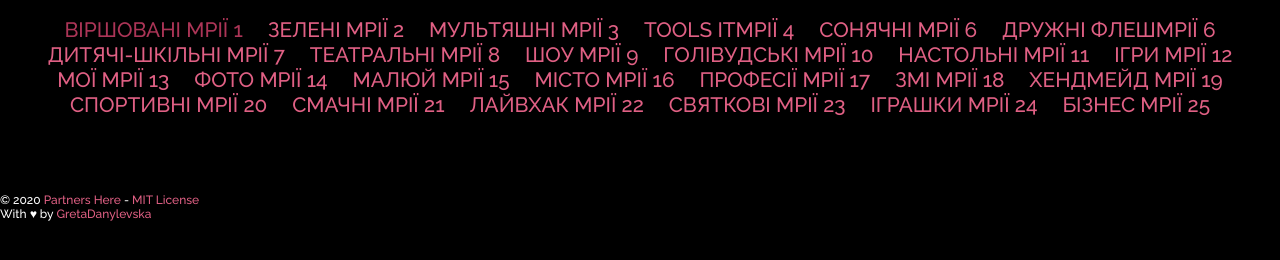
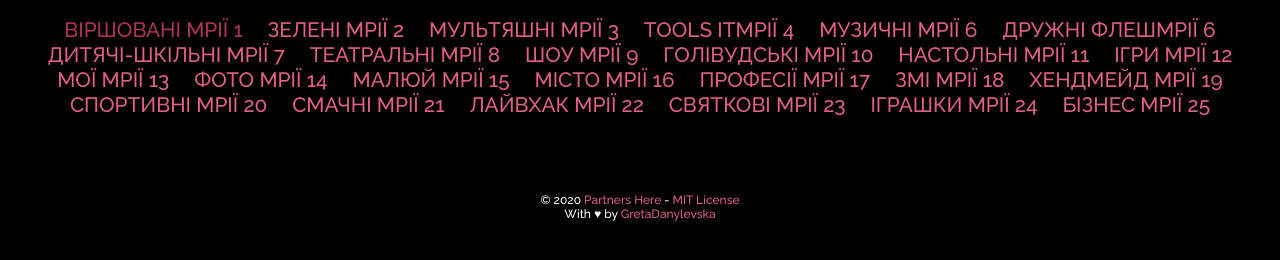
Before and after one commit to DInnaD/DrawingDreams, a plain HTML site: page index.html in a window 1280 px wide. Shown: the part 140-400 px from the top of the page. Drawn offline with nearby package versions, Linux system fonts and the light colour scheme.

Commit message:
Update index.html

```diff
--- a/index.html
+++ b/index.html
@@ -37,7 +37,7 @@
                 <a href="index2.html">Зелені Мрії 2</a>
                 <a href="index3.html">Мультяшні Мрії 3</a>
                 <a href="index4.html">Tools ІТМрії 4</a>
-                <a href="index5.html">Сонячні Мрії 6</a>
+                <a href="index5.html">Музичні Мрії 6</a>
                 <a href="index6.html">Дружні ФлешМрії 6</a>
                 <a href="index7.html">Дитячі-Шкільні Мрії 7</a>
                 <a href="index8.html">Театральні Мрії 8</a>
@@ -72,7 +72,7 @@
                 <h3 class="media-item__title">Techniques for Creating Textured Text</h3>
             </a>
         </section-->
-	<section class="centered">
+	<section class="centered" style="text-align: center;">
 			<div class="about" style="font-size: 12px;">
 				<p class="about-author">
 					&copy; 2020 <a href="https://www.facebook.com/ITvolunteerInnaDanylevska" target="_blank">Partners Here</a> -
```
